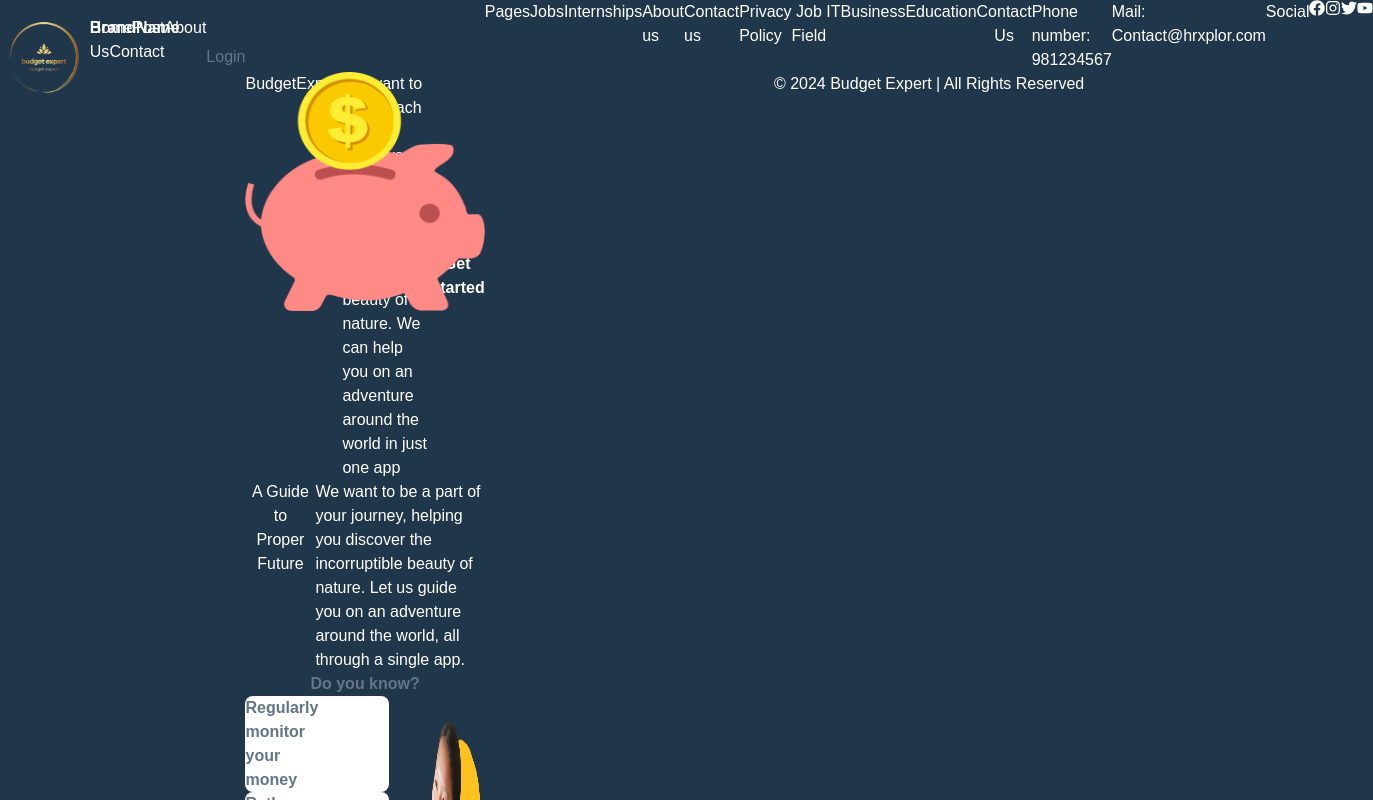
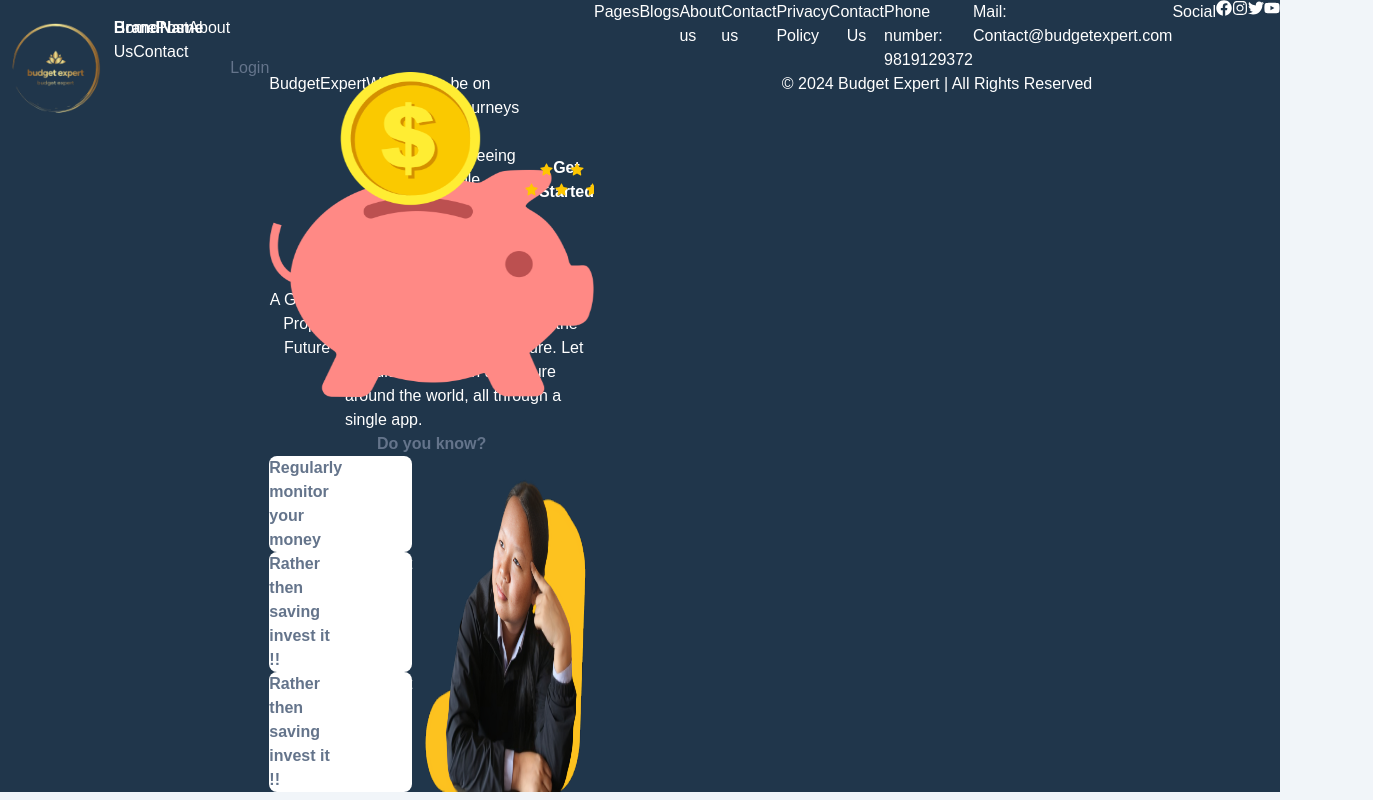
Before and after one commit to Sandeshstha0/Cap_frontend, a Next.js app: page / in a window 1280 px wide. Shown: the top 800 px of the page, 1373 px wide, since content can reach past the window. Built offline with nearby package versions, Linux system fonts and the light colour scheme.

Commit message:
"Updated Footer component: changed 'Jobs' to 'Blogs', removed 'Job Field' section, and updated contact information."

```diff
--- a/src/Components/globalComponent/Landingpage/Footer.tsx
+++ b/src/Components/globalComponent/Landingpage/Footer.tsx
@@ -26,8 +26,7 @@ export default function Footer() {
             <div className="p-2 flex flex-col items-center md:items-start text-white">
               <p className="mb-4 text-center md:text-left">Pages</p>
               <div className="flex flex-col items-center md:items-start space-y-3">
-                <Link href="/jobs">Jobs</Link>
-                <Link href="/internships">Internships</Link>
+                <Link href="/jobs">Blogs</Link>
                 <Link href="/about">About us</Link>
                 <Link href="/contact">Contact us</Link>
                 <Link href="/privacy-policy">Privacy Policy</Link>
@@ -35,23 +34,14 @@ export default function Footer() {
             </div>
           </div>
 
-          <div className="flex flex-col items-center mt-4 md:flex-row md:mt-0 md:space-x-3">
-            <div className="p-2 flex flex-col items-center md:items-start text-white">
-              <p className="mb-4 text-center md:text-left">Job Field</p>
-              <div className="flex flex-col items-center md:items-start space-y-3">
-                <p>IT</p>
-                <p>Business</p>
-                <p>Education</p>
-              </div>
-            </div>
-          </div>
+
 
           <div className="flex flex-col items-center mt-4 md:flex-row md:mt-0 md:space-x-3">
             <div className="p-2 flex flex-col items-center md:items-start text-white">
               <p className="mb-4 text-center md:text-left">Contact Us</p>
               <div className="flex flex-col items-center md:items-start space-y-3">
-                <p>Phone number: 981234567</p>
-                <p>Mail: Contact@hrxplor.com</p>
+                <p>Phone number: 9819129372</p>
+                <p>Mail: Contact@budgetexpert.com</p>
               </div>
             </div>
           </div>
```
